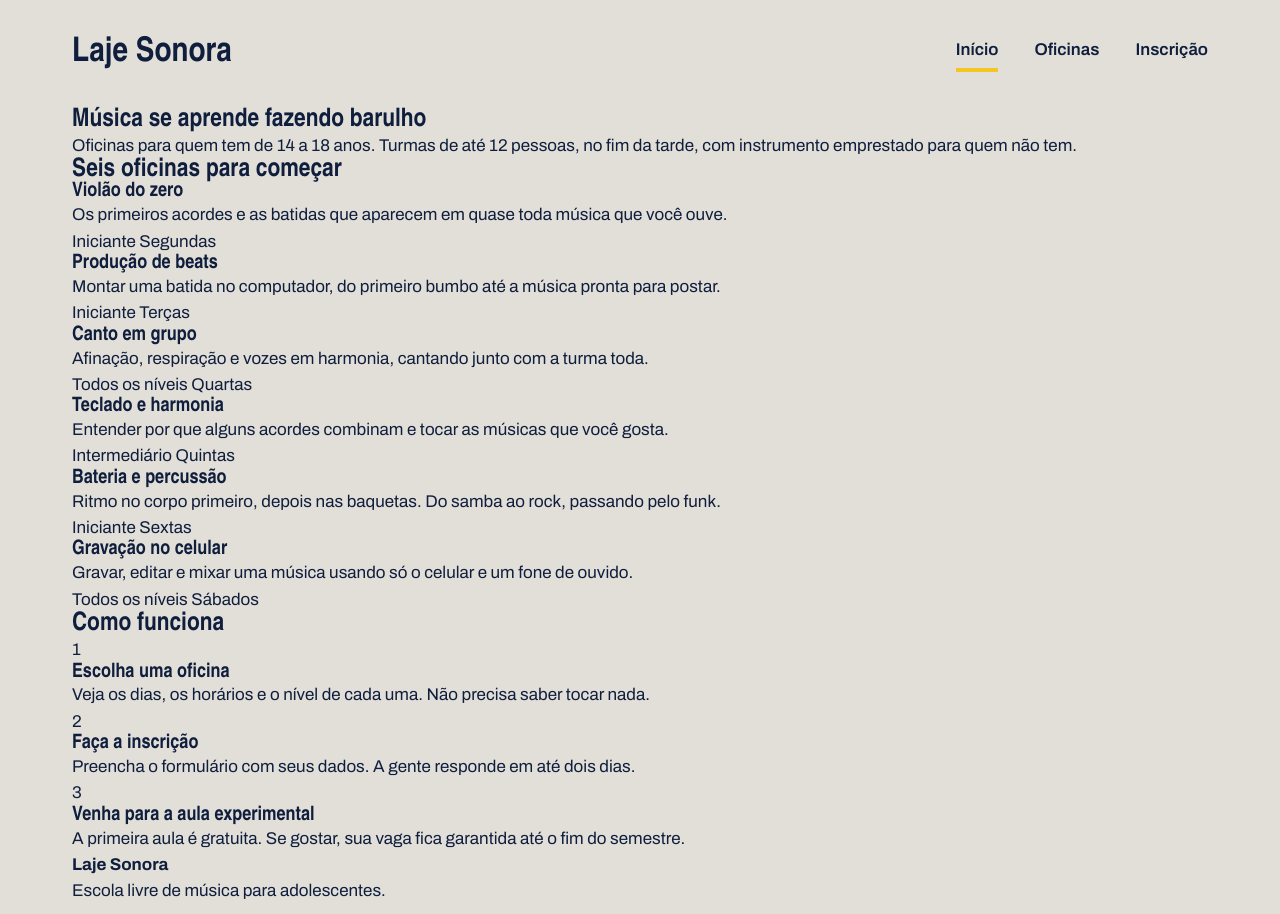
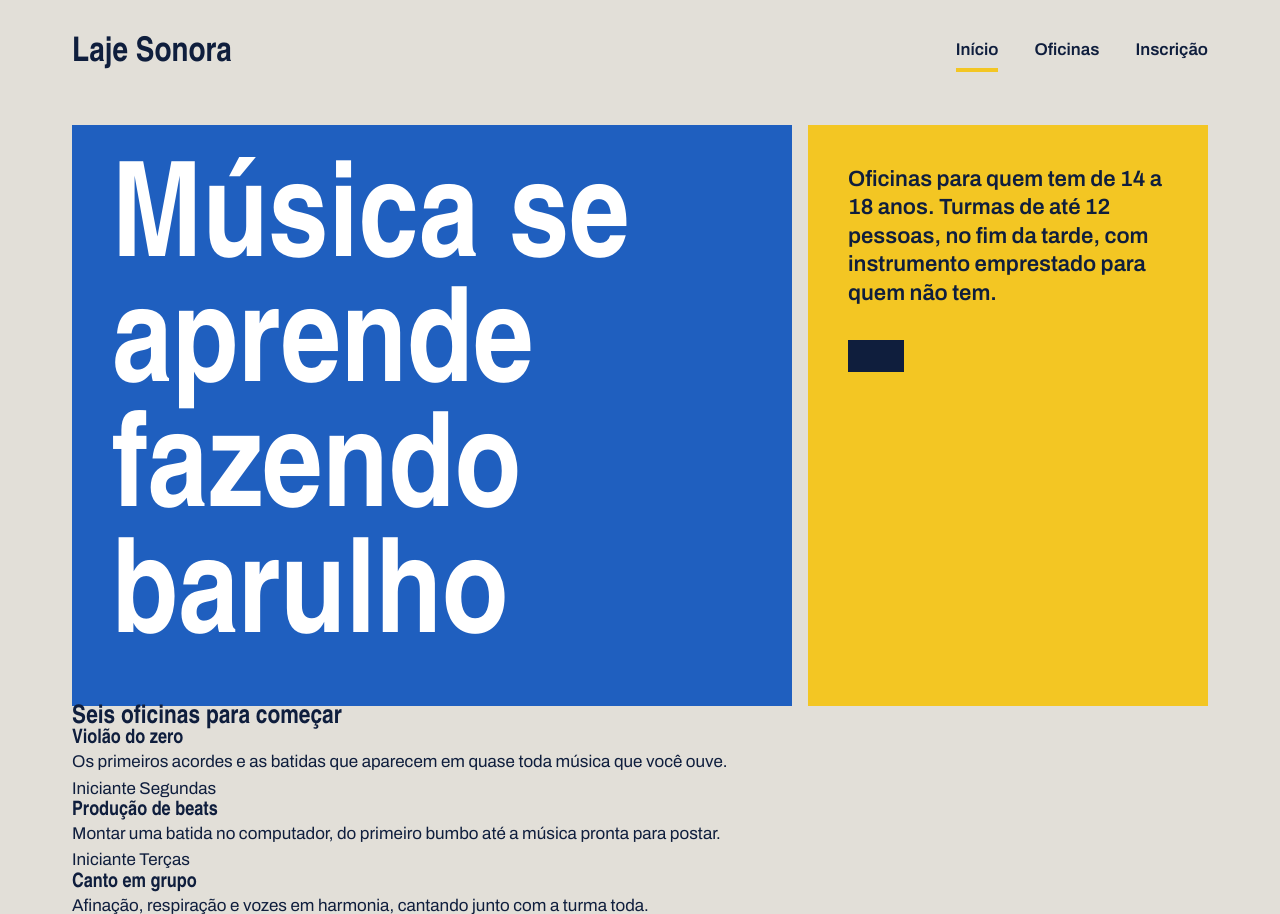
Before and after one commit to yasmin-custodio/laje_sonora, a plain HTML site: page index.html in a window 1280 px wide. Shown: the top 914 px of the page. Drawn offline with Linux system fonts and the light colour scheme; a web font is replaced by a local one.

Commit message:
Cartazes do topo

```diff
--- a/index.css
+++ b/index.css
@@ -70,3 +70,56 @@ h1, h2, h3 {
 .menu a.atual{
     border-bottom-color: var(--fita);
 }
+
+.cartazes{
+    margin-top: 16px;
+    display: flex;
+    gap: 16px;
+}
+
+.cartaz{
+    padding: 40px;
+}
+
+.cartaz-principal{
+    background: var(--caixa-dagua);
+    color: var(--branco);
+    flex: 2;
+
+    h1{
+        font-size: 132px;
+        max-width: 9ch;
+    }
+}
+
+.cartaz-lateral{
+    background: var(--fita);
+    flex: 1;
+    display: flex;
+    flex-direction: column;
+    gap: 32px;
+    align-items: flex-start;
+
+    p{
+        font-size: 22px;
+        font-weight: 600;
+        line-height: 1.3;
+    }
+}
+
+.botao{
+    display: inline-block;
+    background: var(--tinta);
+    color: var(--branco);
+    font-weight: 700;
+    text-decoration: none;
+    padding: 16px 28px;
+    border: none;
+    font-family: var(--fonte-texto);
+    font-size: 17px;
+    cursor: pointer;
+}
+
+.botao:hover{
+    background: var(--caixa-dagua);
+}
```
